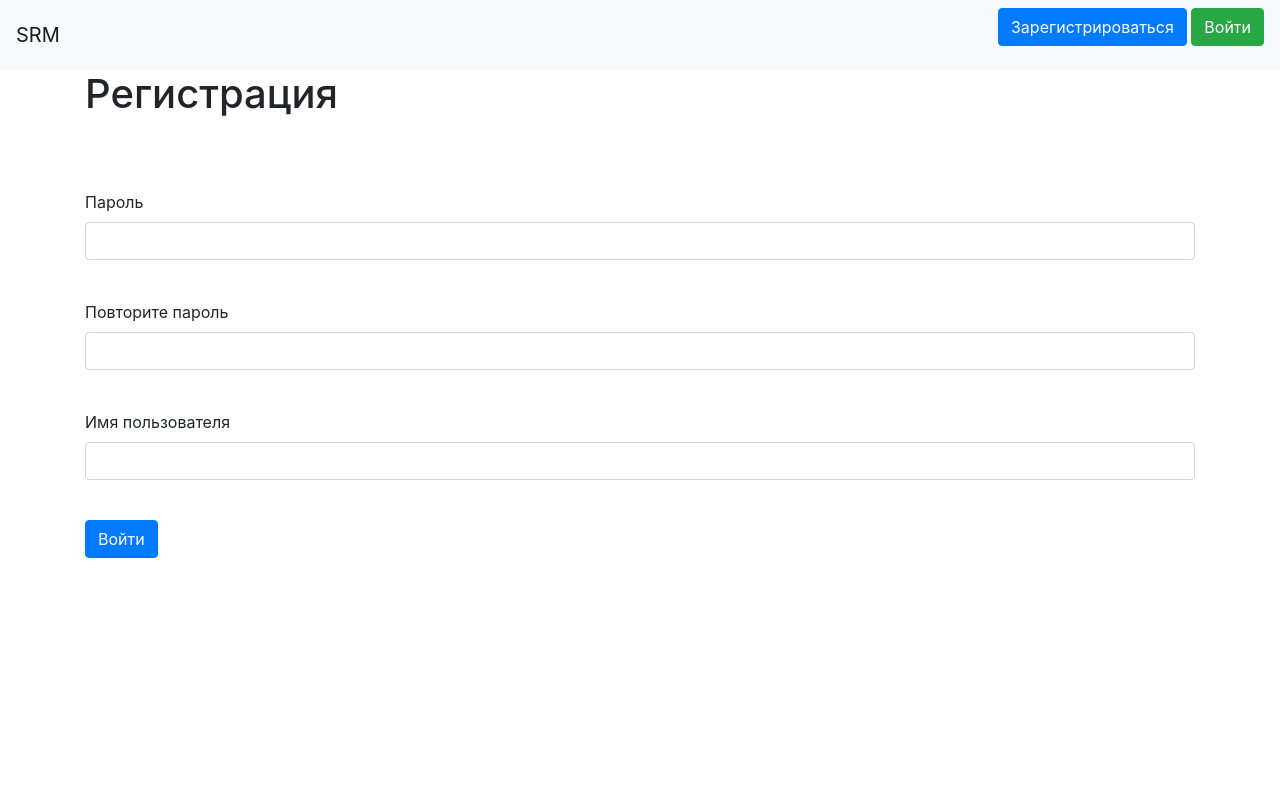
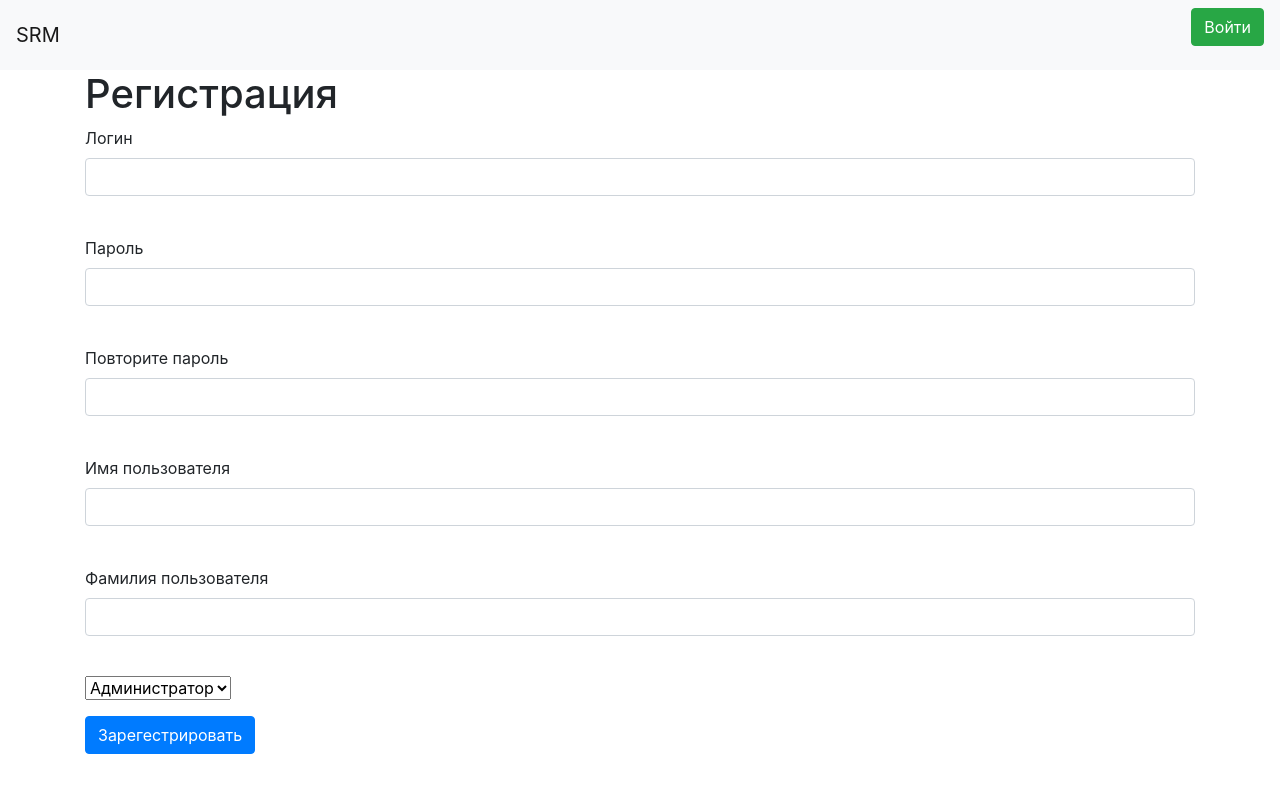
Before and after one commit to Migelit0/srm, a Flask app: template templates/register.html in a window 1280 px wide. Run offline with Flask 2, Linux system fonts and the light colour scheme; the template is opened without the code that fills it: values that come from a table or form of the project are taken from there, others are empty; some libraries are stand-ins or nearby versions.

Commit message:
River Of Flame

```diff
--- a/data/users.py
+++ b/data/users.py
@@ -12,7 +12,7 @@ class User(SqlAlchemyBase, UserMixin, SerializerMixin):
     id = Column(Integer, primary_key=True, autoincrement=True)
     name = Column(String, nullable=False)
     surname = Column(String, nullable=False)
-    type = Column(Integer, nullable=False)  # 1 - teacher, 2 - student
+    type = Column(Integer, nullable=False)  # 1 - teacher, 2 - student, 3 - admin
     hashed_password = Column(String, nullable=True)
     login = Column(String, nullable=True, unique=True)
     # key = Column(String, nullable=True)
--- a/forms/user.py
+++ b/forms/user.py
@@ -13,8 +13,9 @@ class LoginForm(FlaskForm):
 
 
 class RegisterForm(FlaskForm):
-    login = EmailField('Почта', validators=[DataRequired()])
+    login = StringField('Логин', validators=[DataRequired()])
     password = PasswordField('Пароль', validators=[DataRequired()])
     password_again = PasswordField('Повторите пароль', validators=[DataRequired()])
     name = StringField('Имя пользователя', validators=[DataRequired()])
-    submit = SubmitField('Войти')
+    surname = StringField('Фамилия пользователя', validators=[DataRequired()])
+    submit = SubmitField('Зарегестрировать')
--- /dev/null
+++ b/keys/key.py
@@ -0,0 +1 @@
+SECRET_KEY = 'gfnjbnig5446-fgsdrt34-gdrt54-drtc234-sdf43rf34-f34f34efc-cf4wedsf-23edsf'
--- a/main.py
+++ b/main.py
@@ -3,12 +3,13 @@ from datetime import datetime, timedelta
 from flask import Flask, render_template, redirect, make_response, session, request, abort
 from flask_login import LoginManager, login_user, login_required, logout_user, current_user
 from flask_restful import Api
-from forms.attendance import AttendanceForm
+
 from data import db_session
 from data.attendance import Attendance
 from data.lessons import Lessons
 from data.users import User
-from forms.user import LoginForm
+from forms.attendance import AttendanceForm
+from forms.user import LoginForm, RegisterForm
 from keys.key import SECRET_KEY
 
 app = Flask(__name__)
@@ -131,6 +132,36 @@ def lesson_attendance(lesson_id):
     #     return render_template('attendance_table.html', attendance=attendance)
 
 
+@app.route('/register', methods=['GET', 'POST'])
+def reqister():
+    if current_user.is_authenticated and current_user.type != 3:
+        return abort(404)
+
+    form = RegisterForm()
+    if form.validate_on_submit():
+        if form.password.data != form.password_again.data:
+            return render_template('register.html', title='Регистрация',
+                                   form=form,
+                                   message="Пароли не совпадают")
+        db_sess = db_session.create_session()
+        if db_sess.query(User).filter(User.login == form.login.data).first():
+            return render_template('register.html', title='Регистрация',
+                                   form=form,
+                                   message="Такой пользователь уже есть")
+        type = request.form.get('type')
+        user = User(
+            name=form.name.data,
+            surname=form.surname.data,
+            login=form.login.data,
+            type=type
+        )
+        user.set_password(form.password.data)
+        db_sess.add(user)
+        db_sess.commit()
+        return redirect('/')
+    return render_template('register.html', title='Регистрация', form=form)
+
+
 @app.route('/')
 def index():
     if current_user.is_authenticated:
--- a/templates/base.html
+++ b/templates/base.html
@@ -14,15 +14,21 @@
 <body>
 <header>
     <nav class="navbar navbar-light bg-light">
-        <a class="navbar-brand" href="#">SRM</a>
+        <a class="navbar-brand" href="/">SRM</a>
+
+        {% if current_user.type == 3 %}
+        <a class="btn btn-success navbar-brand text-white" style="margin-left: auto" href="/register">Зарегестрировать пользователя</a>
+        {% endif %}
+
         {% if current_user.is_authenticated %}
         <a class="navbar-brand" href="/logout">{{ current_user.name }}</a>
         {% else %}
         <p>
-            <a class="btn btn-primary " href="/register">Зарегистрироваться</a>
             <a class="btn btn-success" href="/login">Войти</a>
         </p>
         {% endif %}
+
+
     </nav>
 </header>
 <!-- Begin page content -->
--- a/templates/register.html
+++ b/templates/register.html
@@ -5,9 +5,9 @@
 <form action="" method="post">
     {{ form.hidden_tag() }}
     <p>
-        {{ form.email.label }}<br>
-        {{ form.email(class="form-control", type="email") }}<br>
-        {% for error in form.email.errors %}
+        {{ form.login.label }}<br>
+        {{ form.login(class="form-control") }}<br>
+        {% for error in form.login.errors %}
     <p class="alert alert-danger" role="alert">
         {{ error }}
     </p>
@@ -40,6 +40,24 @@
     </p>
     {% endfor %}
     </p>
+    <p>
+        {{ form.surname.label }}<br>
+        {{ form.surname(class="form-control") }}<br>
+        {% for error in form.surname.errors %}
+    <p class="alert alert-danger" role="alert">
+        {{ error }}
+    </p>
+    {% endfor %}
+    </p>
+
+    <select name="type" method="GET" action="/">
+        <option value="1" SELECTED>Ученик</option>
+        <option value="2" SELECTED>Учитель</option>
+        <option value="3" SELECTED>Администратор</option>
+    </select>
+
+    <p> </p>
+
     <p>{{ form.submit(type="submit", class="btn btn-primary") }}</p>
     {{message}}
 </form>
```
Also changed, not shown: db/main.db, 1 other file.
